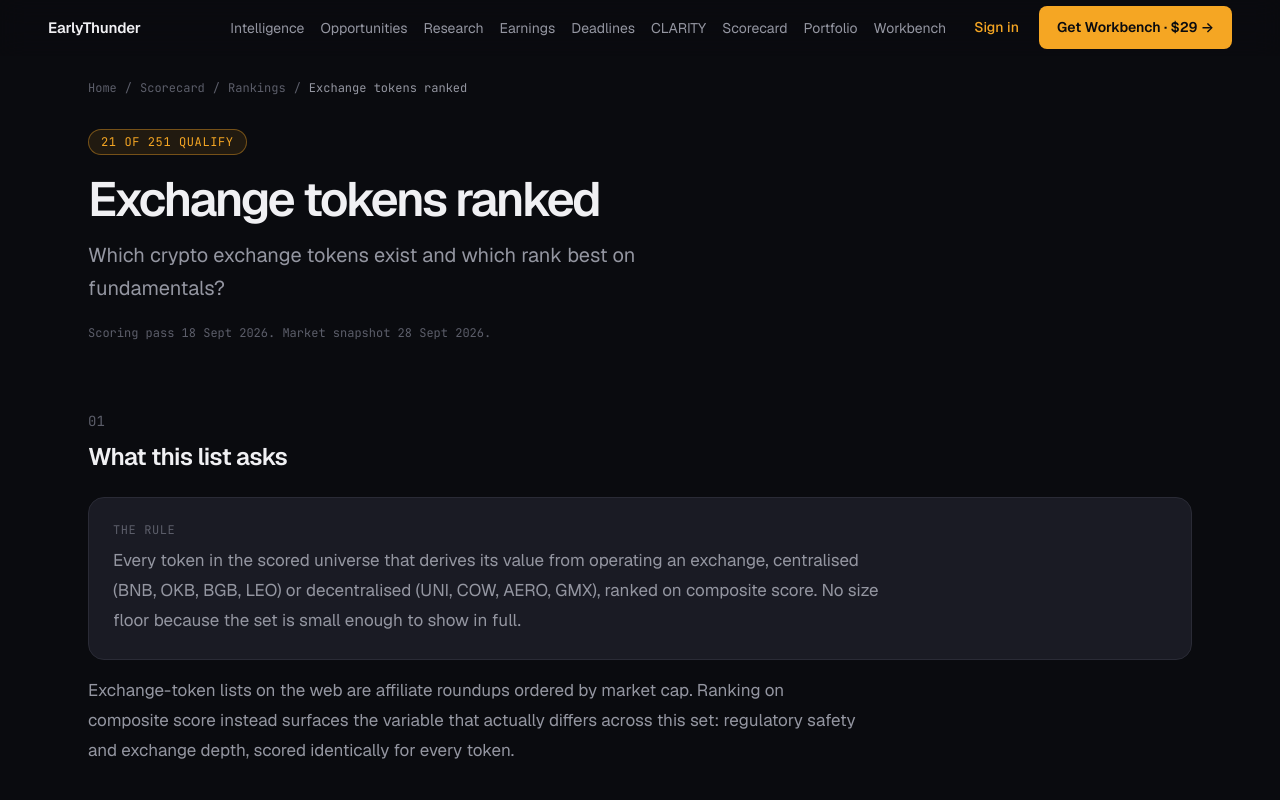
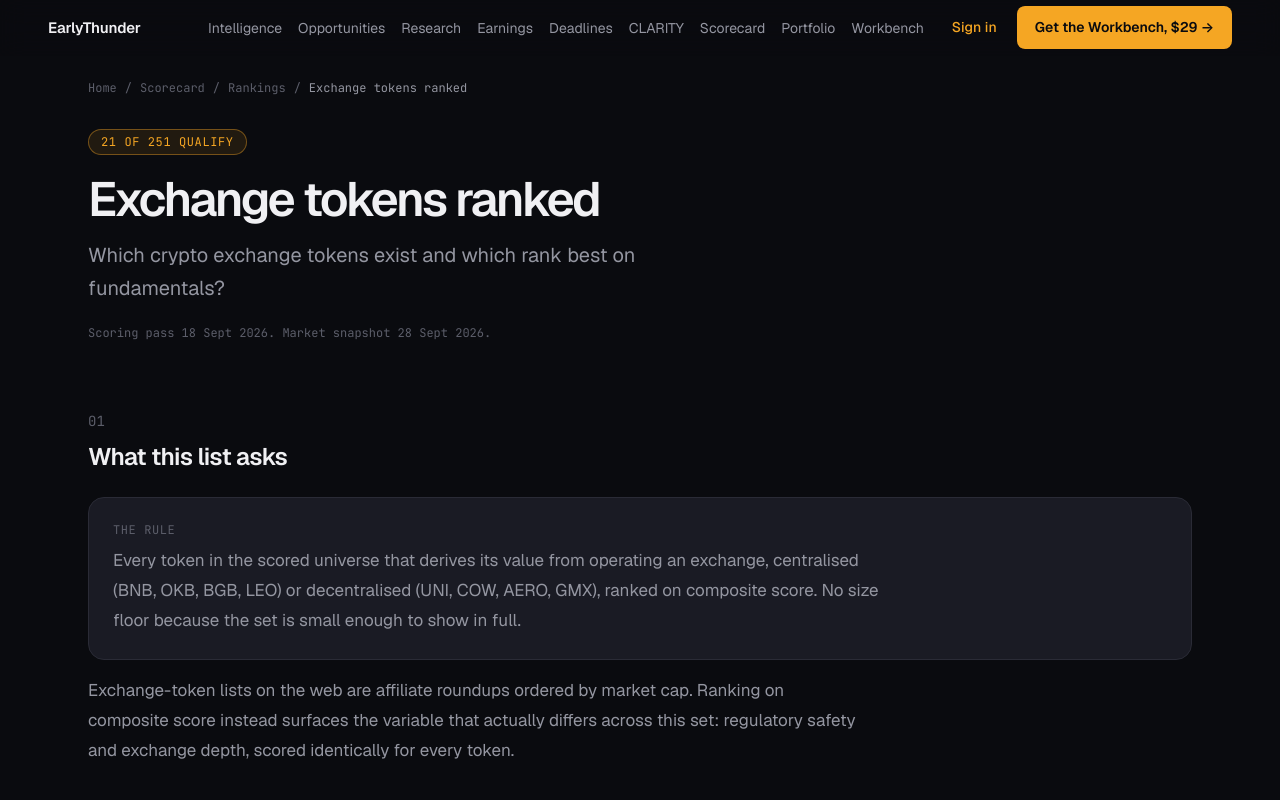
Before and after one commit to theluckystrike/earlythunder, a Next.js app: page /rankings/exchange-tokens in a window 1280 px wide. Shown: the top 800 px of the page. Built offline with nearby package versions, Linux system fonts and the light colour scheme.

Commit message:
Polish: header CTA copy, sr-only ticker separation for a11y

```diff
--- a/src/app/rankings/[ranking]/page.tsx
+++ b/src/app/rankings/[ranking]/page.tsx
@@ -239,7 +239,8 @@ export default async function RankingPage({ params }: PageParams) {
                   <td className="py-3 pr-3">
                     <Link href={`/scorecard/${m.slug}`} className="font-medium text-text-primary hover:underline">
                       {m.name}
-                      <span className="ml-1.5 font-mono text-xs text-text-tertiary">{m.symbol}</span>
+                      <span aria-hidden="true" className="ml-1.5 font-mono text-xs text-text-tertiary">{m.symbol}</span>
+                      <span className="sr-only">{" "}{m.symbol}</span>
                     </Link>
                   </td>
                   {copy?.columns.map((c) => (
--- a/src/components/Header.tsx
+++ b/src/components/Header.tsx
@@ -136,7 +136,7 @@ function CtaGroup() {
         Sign in
       </Link>
       <a href="https://workbench.earlythunder.com/workbench/?utm_source=earlythunder&amp;utm_medium=website&amp;utm_content=header" className="primary-btn">
-        Get Workbench · $29 {"\u2192"}
+        Get the Workbench, $29 {"\u2192"}
       </a>
     </div>
   );
@@ -174,7 +174,7 @@ function MobileNav({ onClose }: { readonly onClose: () => void }) {
           onClick={onClose}
           className="primary-btn nav__mobile-cta"
         >
-          Get Workbench · $29 {"\u2192"}
+          Get the Workbench, $29 {"\u2192"}
         </a>
       </nav>
     </div>
```
